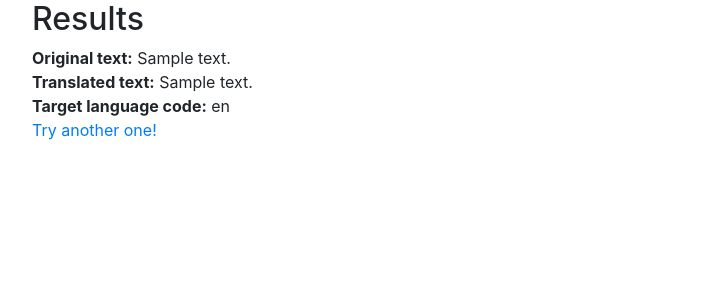
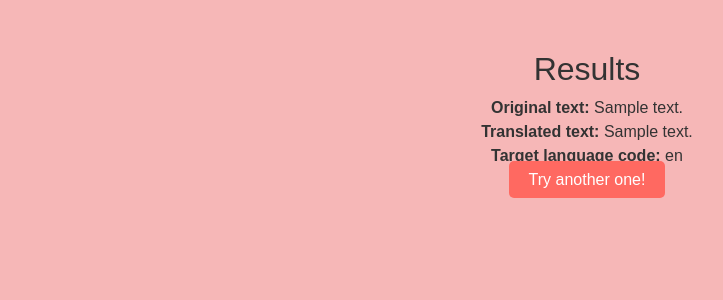
Before and after one commit to VNYK20/Translator, a Flask app: template templates/results.html in a window 1280 px wide. Shown: the top 300 px of the page, without its empty margins (53-776 px from the left). Run offline with Flask 3, Linux system fonts and the light colour scheme; the template is opened without the code that fills it: most values are stand-ins (such as "Sample title", 1, 10 or a date in 2020).

Commit message:
Update results.html

```diff
--- a/templates/results.html
+++ b/templates/results.html
@@ -5,6 +5,35 @@
     <meta name="viewport" content="width=device-width, initial-scale=1.0">
     <link rel="stylesheet" href="https://cdn.jsdelivr.net/npm/bootstrap@4.5.3/dist/css/bootstrap.min.css"
         integrity="sha384-TX8t27EcRE3e/ihU7zmQxVncDAy5uIKz4rEkgIXeMed4M0jlfIDPvg6uqKI2xXr2" crossorigin="anonymous">
+    <style>
+      body {
+        font-family: 'Oswald', sans-serif;
+        background-color: #f6b7b7; /* Soft red background */
+        color: #333; /* Dark grey text */
+      }
+
+      .container {
+        text-align: center; /* Center-align main content */
+        margin-top: 50px;
+      }
+
+      strong {
+        font-weight: bold;
+      }
+
+      a {
+        color: #fff; /* White text */
+        text-decoration: none;
+        background-color: #ff6961; /* Soft red button background */
+        padding: 10px 20px;
+        border-radius: 5px;
+        transition: background-color 0.3s;
+      }
+
+      a:hover {
+        background-color: #ff5349; /* Slightly lighter red on hover */
+      }
+    </style>
     <title>Result</title>
 </head>
 <body>
```
